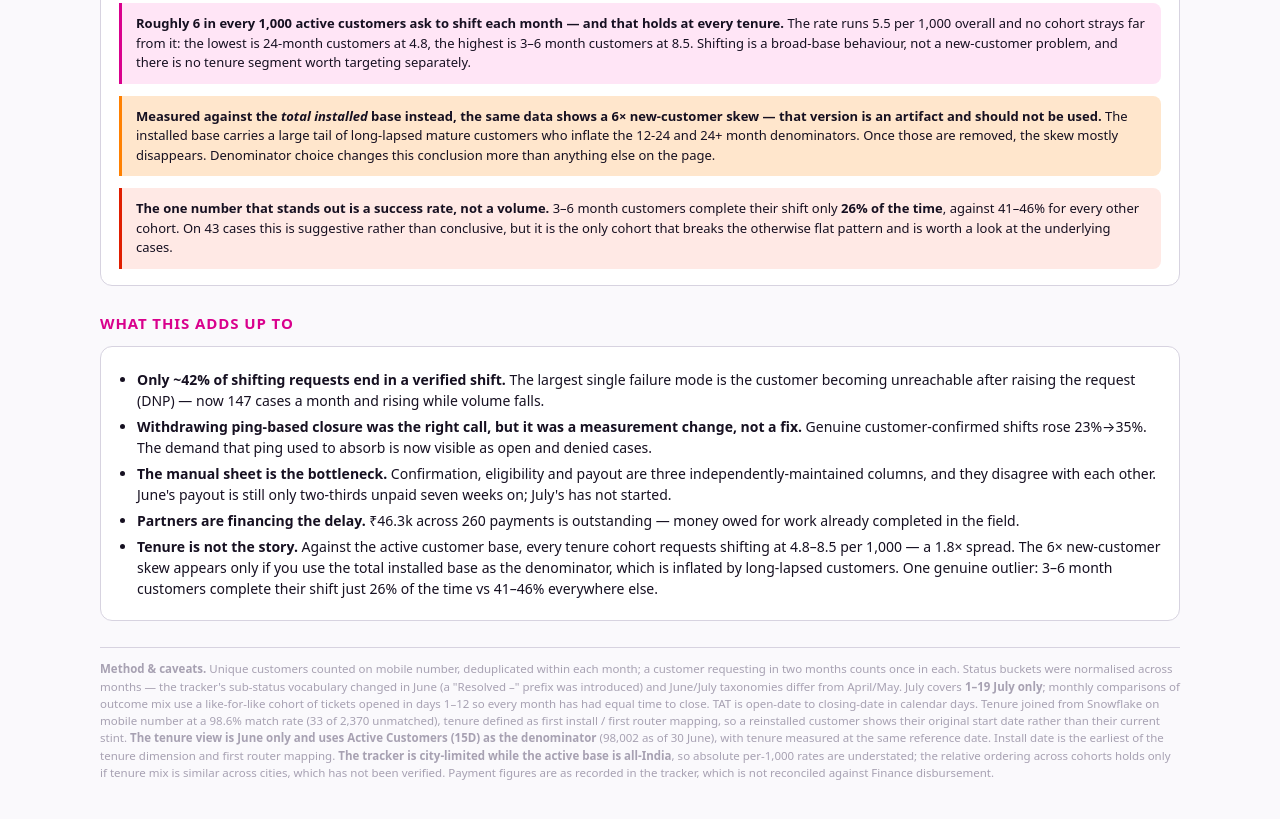
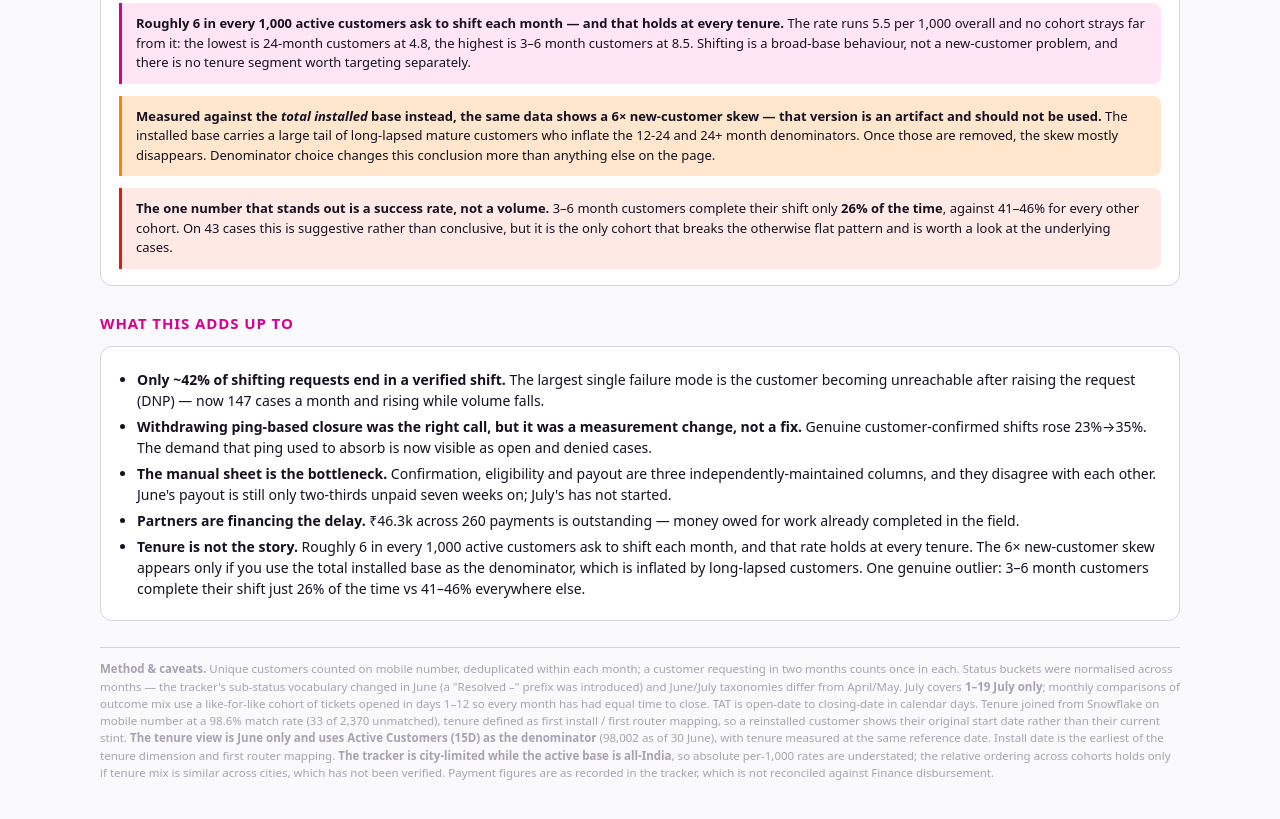
Before and after one commit to shivanksood-prog/wiom-shifting-onepager, a plain HTML site: page index.html in a window 1280 px wide. Shown: the part 3117-3936 px from the top of the page. Drawn offline with Linux system fonts and the light colour scheme.

Commit message:
Align summary bullet with new tenure framing

```diff
--- a/index.html
+++ b/index.html
@@ -278,7 +278,7 @@ ul.tight{margin:6px 0 0;padding-left:18px} ul.tight li{margin-bottom:5px}
       <li><b>Withdrawing ping-based closure was the right call, but it was a measurement change, not a fix.</b> Genuine customer-confirmed shifts rose 23%→35%. The demand that ping used to absorb is now visible as open and denied cases.</li>
       <li><b>The manual sheet is the bottleneck.</b> Confirmation, eligibility and payout are three independently-maintained columns, and they disagree with each other. June's payout is still only two-thirds unpaid seven weeks on; July's has not started.</li>
       <li><b>Partners are financing the delay.</b> ₹46.3k across 260 payments is outstanding — money owed for work already completed in the field.</li>
-      <li><b>Tenure is not the story.</b> Against the active customer base, every tenure cohort requests shifting at 4.8–8.5 per 1,000 — a 1.8× spread. The 6× new-customer skew appears only if you use the total installed base as the denominator, which is inflated by long-lapsed customers. One genuine outlier: 3–6 month customers complete their shift just 26% of the time vs 41–46% everywhere else.</li>
+      <li><b>Tenure is not the story.</b> Roughly 6 in every 1,000 active customers ask to shift each month, and that rate holds at every tenure. The 6× new-customer skew appears only if you use the total installed base as the denominator, which is inflated by long-lapsed customers. One genuine outlier: 3–6 month customers complete their shift just 26% of the time vs 41–46% everywhere else.</li>
     </ul>
   </div>
 </section>
```
